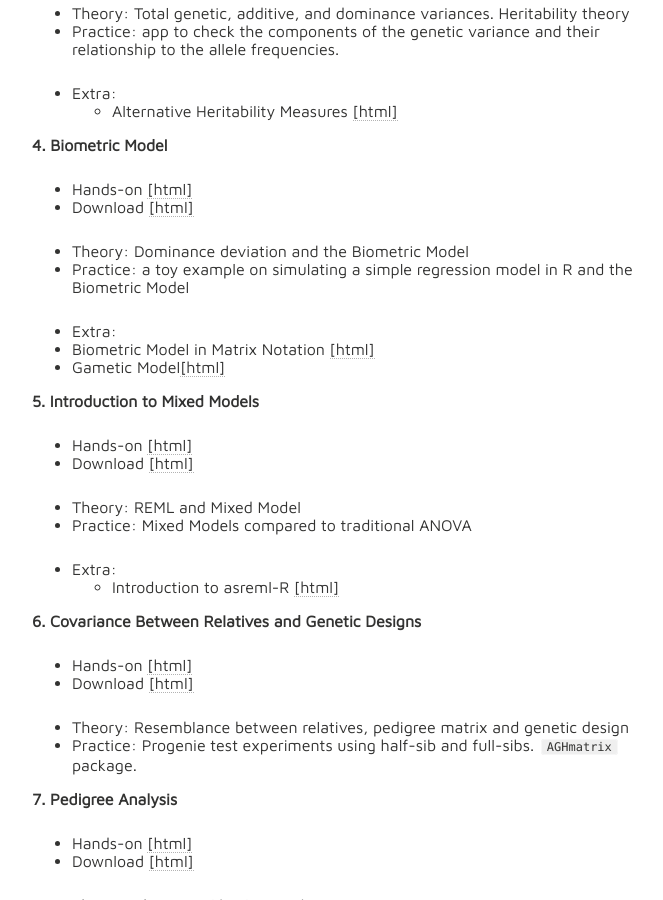
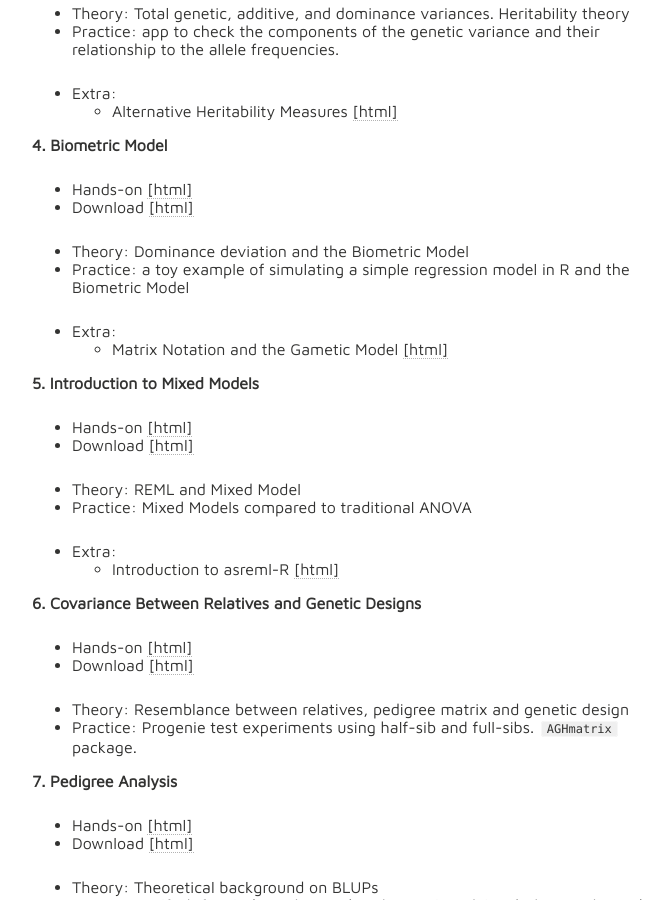
Before and after one commit to lfelipe-ferrao/lfelipe-ferrao.github.io, a Jekyll site: the page built from class/quantGenetic/index.md, in a window 1280 px wide and 900 px high, scrolled down 2451 px. Shown: the whole window, without its empty margins (288-951 px from the left). Built offline with Jekyll 4.4.1, drawn with Linux system fonts in a browser that asks for light colours; nearby versions of some CDN libraries; our own code applies the rules of GitHub Pages for plain Markdown files.

Commit message:
Update index.md

```diff
--- a/class/quantGenetic/index.md
+++ b/class/quantGenetic/index.md
@@ -88,11 +88,11 @@ It is an attempt to organize and make available to any student the class notes u
 - Download [[html]](https://minhaskamal.github.io/DownGit/#/home?url=https://github.com/lfelipe-ferrao/lfelipe-ferrao.github.io/blob/master/class/quantGenetic/week6_BiometricModel_24.html)
 
 - Theory: Dominance deviation and the Biometric Model
-- Practice: a toy example on simulating a simple regression model in R and the Biometric Model
+- Practice: a toy example of simulating a simple regression model in R and the Biometric Model
 
- - Extra:
-  + Biometric Model in Matrix Notation [[html]](https://htmlpreview.github.io/?https://github.com/lfelipe-ferrao/lfelipe-ferrao.github.io/blob/master/class/quantGenetic/week6_BiometricModel_Matrix_24.html)
-  + Gametic Model[[html]](https://htmlpreview.github.io/?https://github.com/lfelipe-ferrao/lfelipe-ferrao.github.io/blob/master/class/quantGenetic/week7_GameticModel_24.html)
+- Extra:
+  - Matrix Notation and the Gametic Model [[html]](https://htmlpreview.github.io/?https://github.com/lfelipe-ferrao/lfelipe-ferrao.github.io/blob/master/class/quantGenetic/week6_BiometricModel_Matrix_24.html)
+
 
 
 **5. Introduction to Mixed Models**
```
